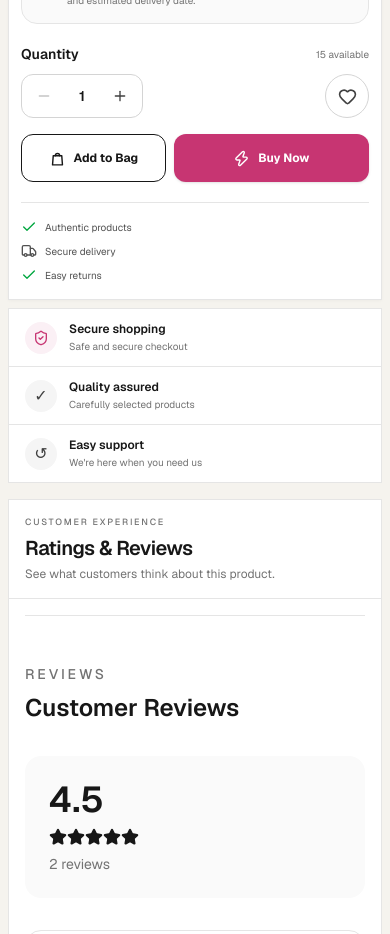
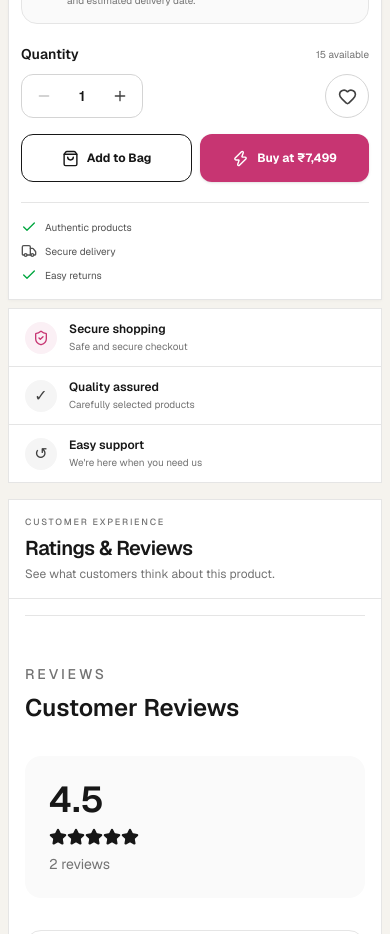
Before and after one commit to Tefinbose/Mul-Berries-client, a Next.js app: page /products/aqua-gold-silk-saree in a window 390 px wide. Shown: the part 1080-2014 px from the top of the page. Built offline with nearby package versions, Linux system fonts and the light colour scheme.

Commit message:
feat: add mobile product actions component for enhanced purchase options

```diff
--- /dev/null
+++ b/components/MobileProductActions.tsx
@@ -0,0 +1,93 @@
+"use client";
+
+import { useEffect, useRef, useState } from "react";
+import { createPortal } from "react-dom";
+import { ShoppingBag, Zap } from "lucide-react";
+
+interface MobileProductActionsProps {
+  price: number;
+  disabled?: boolean;
+  onAddToCart: () => void;
+  onBuyNow: () => void;
+}
+
+export default function MobileProductActions({
+  price,
+  disabled = false,
+  onAddToCart,
+  onBuyNow,
+}: MobileProductActionsProps) {
+  const actionsRef = useRef<HTMLDivElement>(null);
+  const [showSticky, setShowSticky] = useState(false);
+
+  const formattedPrice = new Intl.NumberFormat("en-IN", {
+    style: "currency",
+    currency: "INR",
+    maximumFractionDigits: 0,
+  }).format(price);
+
+  useEffect(() => {
+    const actions = actionsRef.current;
+
+    if (!actions) {
+      return;
+    }
+
+    const observer = new IntersectionObserver(
+      ([entry]) => {
+        setShowSticky(!entry.isIntersecting);
+      },
+      { threshold: 0.1 }
+    );
+
+    observer.observe(actions);
+
+    return () => observer.disconnect();
+  }, []);
+
+  const buttonClass =
+    "flex h-12 flex-1 items-center justify-center gap-2 rounded-lg px-3 text-xs font-bold transition active:scale-[0.98] disabled:cursor-not-allowed disabled:opacity-40";
+
+  const buttons = (
+    <div className="flex w-full gap-2">
+      <button
+        type="button"
+        disabled={disabled}
+        onClick={onAddToCart}
+        className={`${buttonClass} border border-neutral-900 bg-white text-neutral-900`}
+      >
+        <ShoppingBag size={17} />
+        <span>Add to Bag</span>
+      </button>
+
+      <button
+        type="button"
+        disabled={disabled}
+        onClick={onBuyNow}
+        className={`${buttonClass} bg-[#c73572] text-white shadow-sm`}
+      >
+        <Zap size={17} />
+        <span>Buy at {formattedPrice}</span>
+      </button>
+    </div>
+  );
+
+  return (
+    <>
+      <div ref={actionsRef} className="mt-4 w-full md:hidden">
+        {buttons}
+      </div>
+
+      {showSticky
+        ? createPortal(
+            <div className="fixed inset-x-0 bottom-0 z-60 border-t border-neutral-200 bg-white/95 px-3 pt-2 shadow-[0_-6px_20px_rgba(0,0,0,0.15)] backdrop-blur-md md:hidden">
+              <div className="mx-auto w-full max-w-3xl pb-[calc(8px+env(safe-area-inset-bottom))]">
+                {buttons}
+              </div>
+            </div>,
+            document.body
+          )
+        : null}
+    </>
+  );
+}
--- a/components/ProductDetails.tsx
+++ b/components/ProductDetails.tsx
@@ -16,6 +16,7 @@ import type { Product } from "@/lib/products";
 
 import MobileColorSelector from "@/components/MobileColorSelector";
 import MobileSizeSelector from "@/components/MobileSizeSelector";
+import MobileProductActions from "@/components/MobileProductActions";
 
 interface ProductDetailsProps {
   product: Product;
@@ -806,74 +807,12 @@ export default function ProductDetails({
           MOBILE PURCHASE BUTTONS
       ===================================================== */}
 
-      <section className="mt-4 grid grid-cols-[1fr_1.35fr] gap-2 md:hidden">
-
-        <button
-          type="button"
-          disabled={isOutOfStock}
-          onClick={
-            handleAddToCart
-          }
-          className="
-            flex
-            h-12
-            items-center
-            justify-center
-            gap-2
-            rounded-lg
-            border
-            border-neutral-900
-            bg-white
-            px-3
-            text-xs
-            font-bold
-            text-neutral-900
-            transition
-            active:scale-[0.98]
-            disabled:cursor-not-allowed
-            disabled:opacity-40
-          "
-        >
-          <ShoppingBagIcon />
-
-          <span>
-            Add to Bag
-          </span>
-        </button>
-
-        <button
-          type="button"
-          disabled={isOutOfStock}
-          onClick={
-            handleBuyNow
-          }
-          className="
-            flex
-            h-12
-            items-center
-            justify-center
-            gap-2
-            rounded-lg
-            bg-[#c73572]
-            px-3
-            text-xs
-            font-bold
-            text-white
-            shadow-sm
-            transition
-            active:scale-[0.98]
-            disabled:cursor-not-allowed
-            disabled:opacity-40
-          "
-        >
-          <Zap size={17} />
-
-          <span>
-            Buy Now
-          </span>
-        </button>
-
-      </section>
+      <MobileProductActions
+        price={finalPrice}
+        disabled={isOutOfStock}
+        onAddToCart={handleAddToCart}
+        onBuyNow={handleBuyNow}
+      />
 
       {/* =====================================================
           DESKTOP PURCHASE
```
